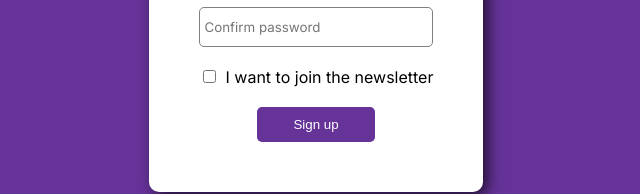
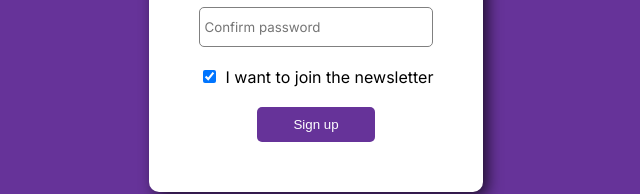
Before and after one commit to evelyndotjs/basic-signup-form, a React (Create React App) app: page / in a window 1280 px wide. Shown: the part 386-580 px from the top of the page, without its empty margins (324-964 px from the left). Built offline with nearby package versions, Linux system fonts and the light colour scheme.

Commit message:
Change checkbox value attribute to checked

```diff
--- a/src/App.js
+++ b/src/App.js
@@ -8,8 +8,6 @@ export default function App() {
     confirmPassword: "",
     joinNewsletter: true,
   });
-
-  console.log(formInputs);
 
   function handleChange(event) {
     const { name, value, type, checked } = event.target;
@@ -24,8 +22,8 @@ export default function App() {
   function handleSubmit(event) {
     event.preventDefault();
     if (formInputs.password === formInputs.confirmPassword) {
-      console.log("Success!");
-    } else console.log("Failed!");
+      console.log("Successfully signed in!");
+    } else console.log("Password mismatched!");
 
     if (formInputs.joinNewsletter === true) {
       console.log("Thanks for joining!");
@@ -65,7 +63,7 @@ export default function App() {
             id="okayToEmail"
             type="checkbox"
             name="joinNewsletter"
-            value={formInputs.joinNewsletter}
+            checked={formInputs.joinNewsletter}
             onChange={handleChange}
           />
           <label htmlFor="okayToEmail">I want to join the newsletter</label>
```
